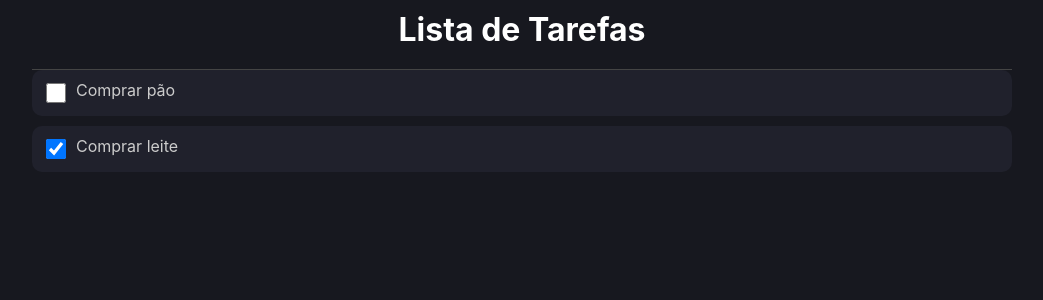
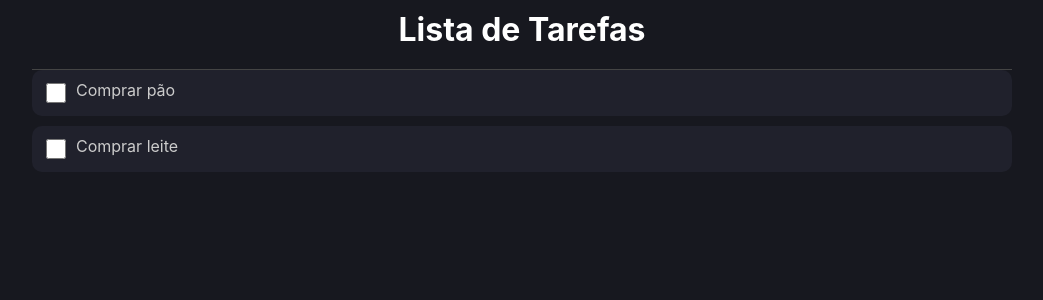
Before and after one commit to brenomorais-ti/listadetarefas, a React (Create React App) app: page / in a window 1280 px wide. Shown: the top 300 px of the page, without its empty margins (118-1161 px from the left). Built offline with nearby package versions, Linux system fonts and the light colour scheme.

Commit message:
tag label through input

```diff
--- a/src/App.tsx
+++ b/src/App.tsx
@@ -6,7 +6,7 @@ import { ListItem } from './components/ListItem'
 const App = () => {
   const [list, setList] = useState<Item[]>([
     { id: 1, name: 'Comprar pão', done: false},
-    { id: 2, name: 'Comprar leite', done: true},
+    { id: 2, name: 'Comprar leite', done: false},
   ]);
 
   return (
--- a/src/components/ListItem/index.tsx
+++ b/src/components/ListItem/index.tsx
@@ -10,7 +10,7 @@ export const ListItem = ({item}: Props) => {
     const [isChecked, setIsChecked] = useState(item.done);
 
     return (
-        <C.Container>
+        <C.Container done={isChecked}>
             <input
                 type="checkbox"
                 checked={isChecked}
--- a/src/components/ListItem/styles.ts
+++ b/src/components/ListItem/styles.ts
@@ -1,6 +1,11 @@
 import styled from "styled-components";
 
-export const Container = styled.div`
+type ContainerProps = {
+    done: boolean;
+}
+
+export const Container = styled.div(({ done }: ContainerProps)=>(
+    `
     display: flex;
     background-color: #20212C;
     padding: 10px;
@@ -15,6 +20,8 @@ export const Container = styled.div`
     }
 
     label {
-        color: #CCC
+        color: #CCC;
+        text-decoration: ${done ? 'line-through' : 'initial'};
     }
-`;
+    `
+));
```
